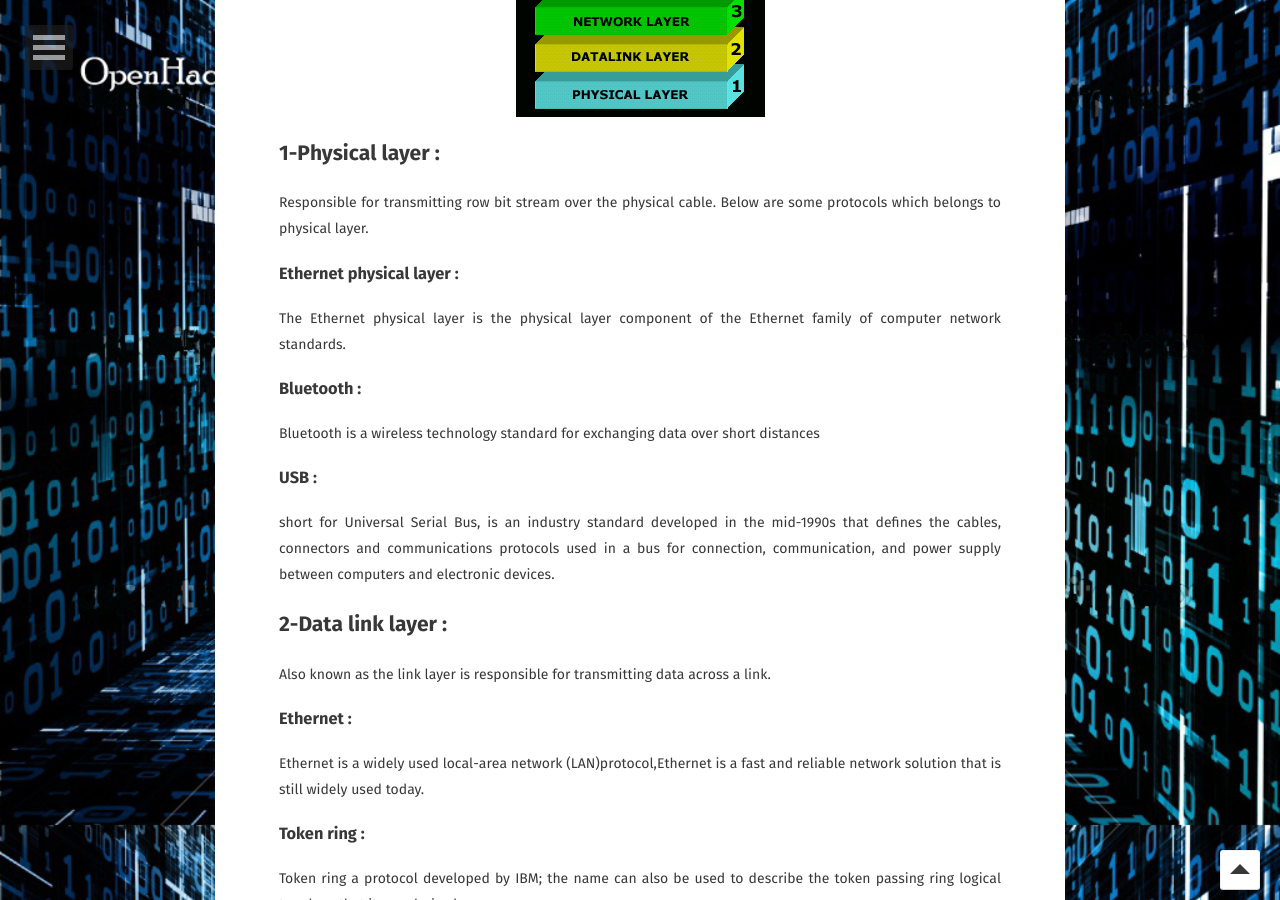
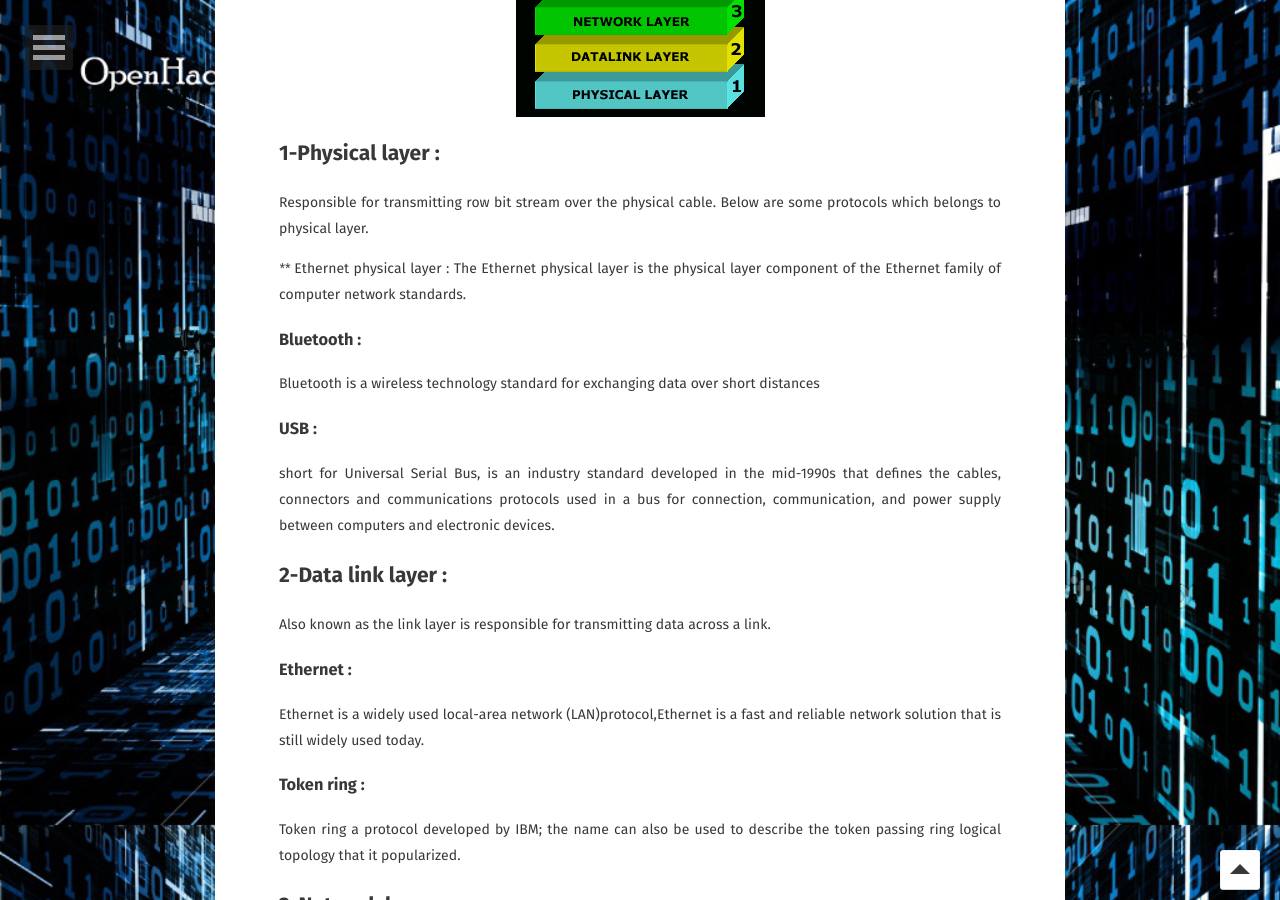
Before and after one commit to raju0x/raju0x.github.io, a Jekyll site: the page built from _posts/2016-07-06-http-basics-part1.md, in a window 1280 px wide and 900 px high, scrolled down 1095 px. Built offline with Jekyll 4.4.1, drawn with Linux system fonts in a browser that asks for light colours; some web fonts are replaced; comment, search, counter and statistics services are not loaded.

```diff
--- a/_posts/2016-07-06-http-basics-part1.md
+++ b/_posts/2016-07-06-http-basics-part1.md
@@ -20,9 +20,7 @@ In the standard model known as Open Systems Interconnection (OSI), there are one
 
 Responsible for transmitting row bit stream over the physical cable. Below are some protocols which belongs to physical layer.
 
-### Ethernet physical layer :
-
-The Ethernet physical layer is the physical layer component of the Ethernet family of computer network standards.
+**** Ethernet physical layer : The Ethernet physical layer is the physical layer component of the Ethernet family of computer network standards.
 
 ### Bluetooth :
 
```
